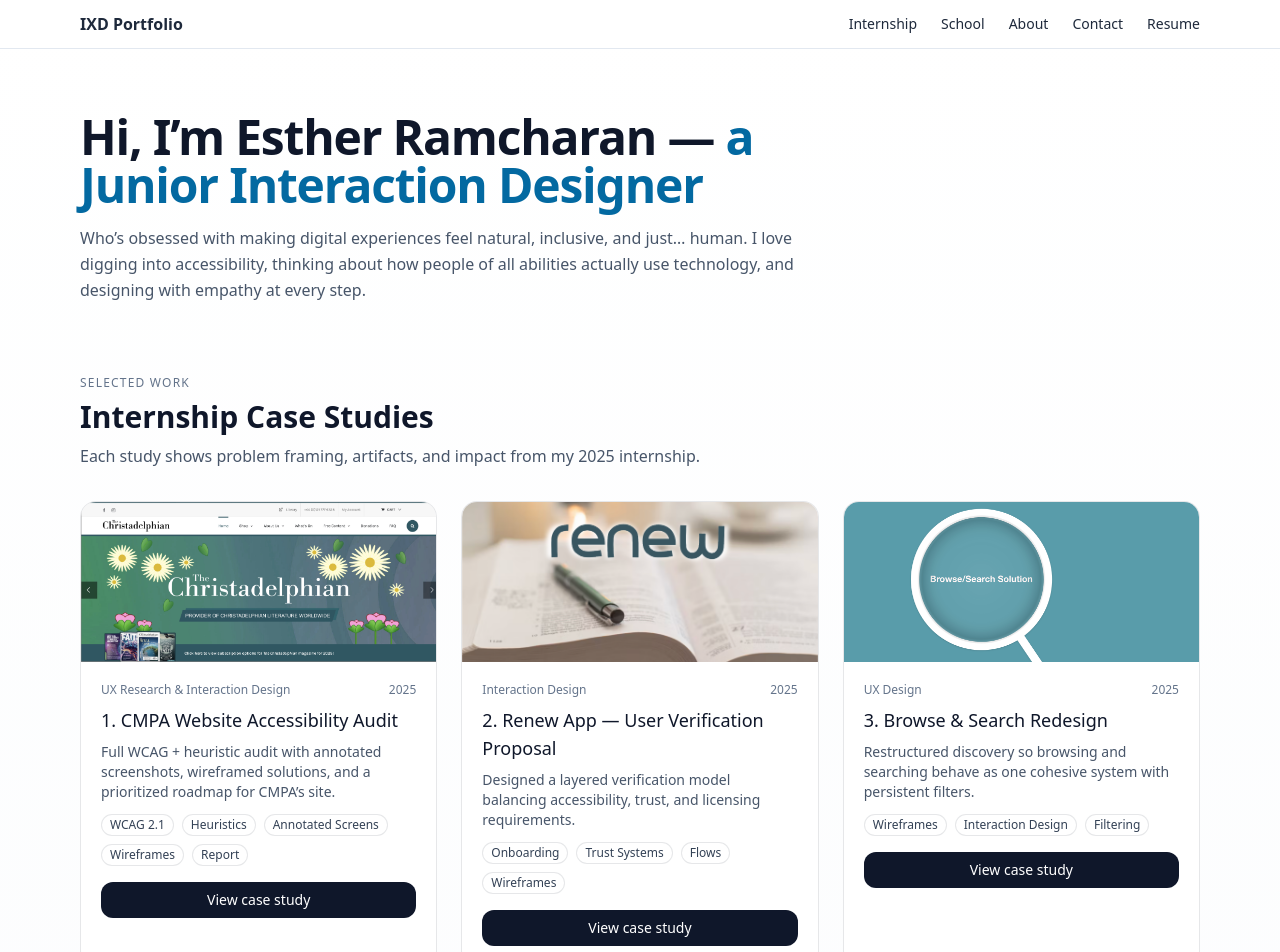
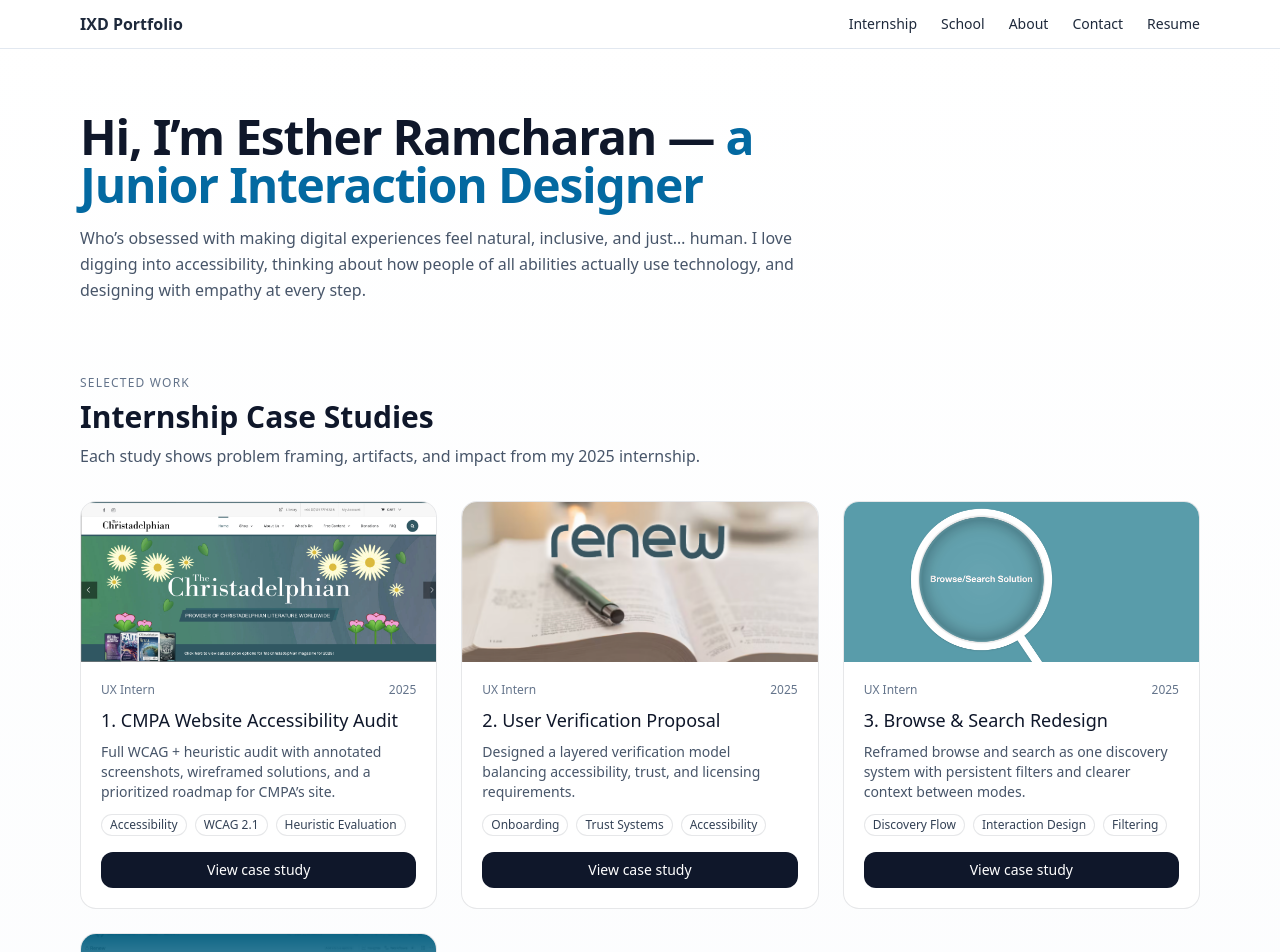
Before and after one commit to EstherRam/Portfolio, a React (Vite) app: page / in a window 1280 px wide. Shown: the top 952 px of the page. Built offline with nearby package versions, Linux system fonts and the light colour scheme.

Commit message:
Update App.jsx

```diff
--- a/src/App.jsx
+++ b/src/App.jsx
@@ -93,77 +93,92 @@ const projects = [
 title: "CMPA Website Accessibility Audit",
 summary:
 "Full WCAG + heuristic audit with annotated screenshots, wireframed solutions, and a prioritized roadmap for CMPA’s site.",
-    role: "UX Research & Interaction Design",
+role: "UX Intern",
 year: "2025",
-    tags: ["WCAG 2.1", "Heuristics", "Annotated Screens", "Wireframes", "Report"],
+tags: ["Accessibility", "WCAG 2.1", "Heuristic Evaluation"],
 heroColor: "from-sky-100 to-white",
 image: "/Portfolio/Audit.png",
+
 details: {
 overview:
-        "The CMPA website is essential for community members but had accessibility and usability issues that made navigation and checkout difficult, especially for older users.",
+"During my internship with the CMPA, I conducted an accessibility and usability audit of key areas of the website. The goal was to identify barriers affecting navigation, readability, and task completion.",
+
 problem:
-        "Low contrast, cluttered navigation, confusing checkout, inconsistent alt text, and lack of onboarding created friction for first-time users.",
+"The site contained accessibility and usability issues that made navigation and checkout difficult, particularly for older users. Low contrast, cluttered navigation, confusing checkout steps, and inconsistent alt text created unnecessary friction.",
+
 problemImage: "Audit1.png",
+
 process: [
-        "Defined scope: Homepage, Magazine, Library, Checkout",
-        "WCAG 2.1 review with annotated screenshots",
-        "Heuristic evaluation using Nielsen’s 10 heuristics with severity ratings"
+"Defined audit scope across homepage, magazine, library, and checkout",
+"Conducted WCAG 2.1 accessibility review",
+"Performed heuristic evaluation using Nielsen’s 10 usability heuristics",
+"Captured annotated screenshots highlighting accessibility violations"
 ],
+
 solution: [
-        "Increase contrast in navigation and banners",
-        "Simplify checkout flow and labeling",
-        "Improve alt text and layout readability",
-        "Create a prioritized accessibility roadmap"
+"Increased contrast in navigation and banner areas",
+"Simplified checkout flow and labeling",
+"Improved alt text and layout readability",
+"Created a prioritized accessibility improvement roadmap"
 ],
+
 solutionImages: ["Solution.png", "Roadmap.png"],
+
 impact: [
-        "Actionable roadmap toward WCAG 2.1 compliance",
-        "Reduced friction in checkout",
-        "Clear accessibility baseline for future redesign work"
+"Established actionable roadmap toward WCAG 2.1 compliance",
+"Reduced friction in critical tasks like checkout",
+"Provided clear accessibility baseline for future redesign work"
 ],
+
 reflection:
-        "Combining WCAG evaluation, heuristics, and visual annotation produced a practical roadmap for improving accessibility."
-    },
+"Combining WCAG evaluation with heuristic analysis and annotated visuals created a practical guide for improving accessibility across the website."
+}
 },
 
 {
 id: "renew-verification",
 order: 2,
-    title: "Renew App — User Verification Proposal",
+title: "User Verification Proposal",
 summary:
 "Designed a layered verification model balancing accessibility, trust, and licensing requirements.",
-    role: "Interaction Design",
+role: "UX Intern",
 year: "2025",
-    tags: ["Onboarding", "Trust Systems", "Flows", "Wireframes"],
+tags: ["Onboarding", "Trust Systems", "Accessibility"],
 heroColor: "from-indigo-100 to-white",
 image: "/Portfolio/Renew.png",
+
 details: {
 overview:
-        "Renew required user verification because the content within the app is licensed. The challenge was designing a system that protected content while keeping onboarding welcoming.",
+"Renew required a verification system because the content within the app is licensed. The challenge was designing a system that protected the material while still keeping onboarding welcoming.",
+
 problem:
-        "Two approaches dominated the discussion: invite-only access or fully open access. One prioritized protection while the other prioritized accessibility. Neither created a balanced onboarding experience.",
+"Two approaches dominated the discussion: invite-only access or fully open access. One prioritized protection while the other prioritized accessibility. Neither approach created a balanced onboarding experience.",
+
 process: [
-        "Compared verification models across security, friction, scalability, and inclusivity",
-        "Mapped onboarding flows for each approach",
-        "Created wireframes demonstrating verification paths",
+"Compared verification models across security, friction, scalability, administrative effort, and inclusivity",
+"Mapped onboarding flows for each verification approach",
+"Created wireframes demonstrating how each system would function",
 "Used visual flows to help stakeholders evaluate trade-offs"
 ],
+
 solution: [
 "Primary: referral link verification",
 "Fallback: hymn-book challenge verification",
 "Exception: manual email verification",
 "Account deletion flow aligned with Apple and Google Play guidelines"
 ],
+
 solutionImages: ["Verify.png", "Delete.png"],
+
 impact: [
 "Balanced accessibility with licensing protection",
 "Reduced administrative overhead",
-        "Helped stakeholders evaluate verification trade-offs",
-        "Integrated trust directly into onboarding flow"
+"Shifted discussion toward practical user experience decisions"
 ],
+
 reflection:
-        "This project reinforced that structure shapes perception. The requirement stayed the same, but organizing verification inside onboarding made the experience feel more reasonable."
-    },
+"This project reinforced that structure shapes perception. The requirement didn’t change — users still needed to be verified — but organizing verification within onboarding made the experience feel far more reasonable."
+}
 },
 
 {
@@ -171,41 +186,49 @@ const projects = [
 order: 3,
 title: "Browse & Search Redesign",
 summary:
-      "Restructured discovery so browsing and searching behave as one cohesive system with persistent filters.",
-    role: "UX Design",
+"Reframed browse and search as one discovery system with persistent filters and clearer context between modes.",
+role: "UX Intern",
 year: "2025",
-    tags: ["Wireframes", "Interaction Design", "Filtering"],
+tags: ["Discovery Flow", "Interaction Design", "Filtering"],
 heroColor: "from-green-100 to-white",
 image: "/Portfolio/S:B.png",
+
 details: {
 overview:
-        "Browse and search both worked individually, but switching between them created friction. Filters reset and context disappeared.",
+"Browse and Search both worked individually, but switching between them created friction. Each time users changed modes it felt like the system forgot what they were doing.",
+
 problem:
-        "The system treated Browse and Search as separate features while users treated them as steps in the same task. Filters reset when switching modes and active states were unclear.",
+"Filters reset when moving between Browse and Search. Active states were unclear and it wasn’t obvious which mode users were currently in. The system treated them as separate features, but users treated them as steps within the same task.",
+
 problemImage: "Search.png",
+
 process: [
-        "Mapped how users moved between browsing and searching",
-        "Identified where context and filters were lost",
+"Mapped how people actually moved through the discovery flow",
+"Identified where context was being lost",
 "Sketched a dual-mode discovery model",
-        "Built mid-fidelity wireframes",
-        "Tested specifically for filter persistence and clarity"
+"Created mid-fidelity wireframes",
+"Tested specifically for mode clarity and filter persistence"
 ],
+
 solution: [
 "Persistent dual-mode toggle between Browse and Search",
 "Predictable filter behavior across modes",
 "Clear active states",
 "Smoother transitions between discovery methods"
 ],
+
 solutionImages: ["1.png", "2.png"],
+
 impact: [
-        "Reduced frustration when switching discovery modes",
-        "Filtering felt more predictable",
-        "Improved discoverability",
-        "Discovery structure became part of the core product"
+"Reduced frustration when switching modes",
+"Filtering became consistent and predictable",
+"Improved discoverability of content",
+"Discovery structure adopted as part of the core product"
 ],
+
 reflection:
-        "Frustration often comes from broken continuity rather than broken features. Preserving context helps users feel understood."
-    },
+"This project reminded me that frustration often comes from broken continuity rather than broken features. Preserving context helps users feel understood."
+}
 },
 
 {
@@ -213,43 +236,51 @@ const projects = [
 order: 4,
 title: "Service Ticket System UX",
 summary:
-      "Restructured GitHub service tickets with annotated visuals and clearer issue framing to align accessibility feedback with development.",
-    role: "UX Documentation",
+"Restructured GitHub service tickets with visual evidence and clearer issue framing to align accessibility findings with development.",
+role: "UX Intern",
 year: "2025",
 tags: ["Accessibility", "GitHub", "Documentation", "Dev Alignment"],
 heroColor: "from-red-100 to-white",
 image: "/Portfolio/Tickets.png",
+
 details: {
 overview:
 "During my internship with the CMPA, I supported development of a multi-page web app by managing and restructuring GitHub service tickets.",
+
 problem:
-        "Accessibility and usability feedback existed but wasn’t structured. Issues were scattered across documents, duplicated, missing visual context, and difficult to reproduce.",
+"Accessibility and usability feedback existed but it wasn’t structured. Issues were scattered across documents, duplicated, missing visual context, and difficult to reproduce.",
+
 problemImage: "Doc.png",
+
 process: [
 "Audited existing GitHub tickets",
 "Compared tickets to current product behaviour",
-        "Merged duplicated issues",
-        "Rewrote unclear tickets",
+"Merged overlapping or duplicated issues",
+"Rewrote unclear issues",
 "Added annotated screenshots and screen recordings"
 ],
+
 solution: [
 "Structured issues with consistent formatting",
-        "Added visual evidence",
+"Added visual evidence to support reproduction",
 "Included platform-specific notes",
-        "Consolidated backlog",
+"Consolidated the backlog",
 "Continued revisiting tickets as the product evolved"
 ],
+
 solutionImages: ["Git.png", "Git2.png"],
+
 impact: [
 "Reduced ambiguity and duplication",
 "Made issues easier to reproduce",
 "Improved alignment between design and development",
 "Helped prevent recurring accessibility concerns"
 ],
+
 reflection:
-        "Good documentation supports accessibility. Clear structure reduces cognitive load for teams and preserves design intent."
-    },
-  },
+"Good documentation supports accessibility. Clear structure reduces cognitive load not only for users but also for teams."
+}
+}
 ];
 
 /* ---------- School projects (3 + final) ---------- */
```
Lines whose indentation alone changed are shown as unchanged.
